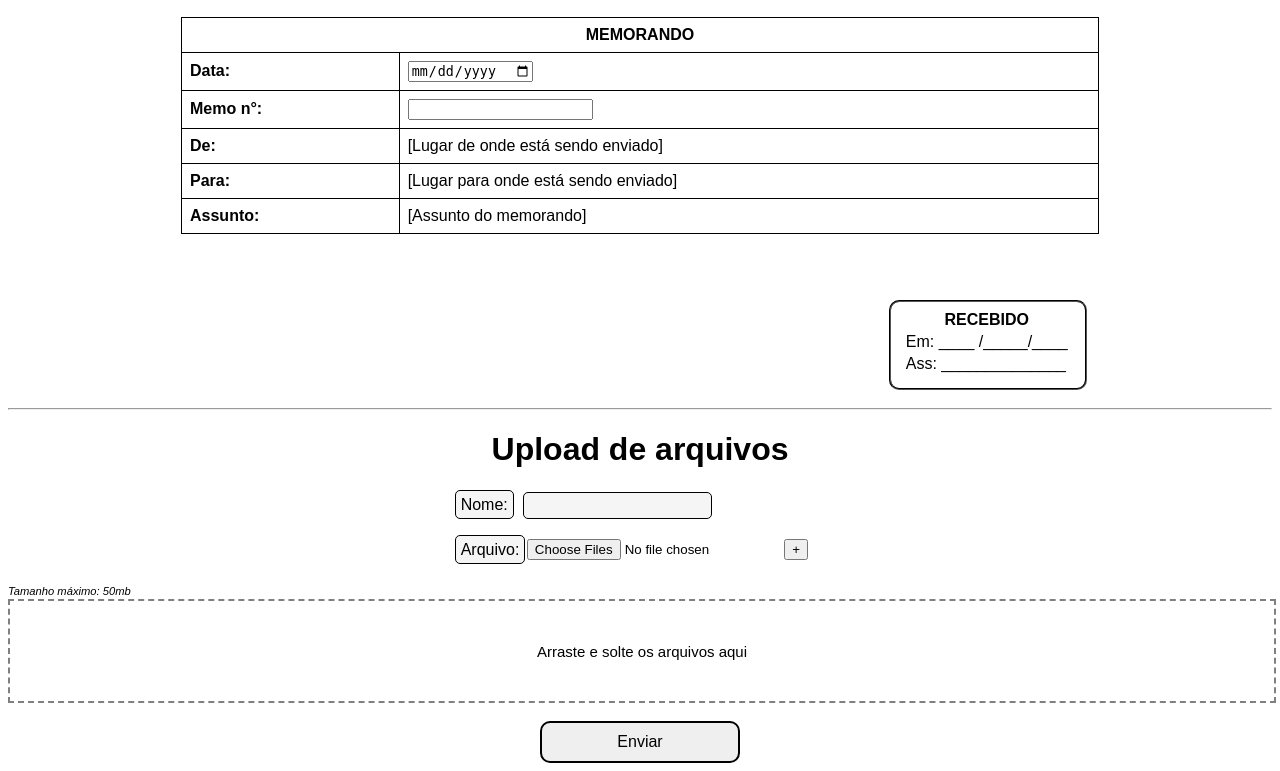
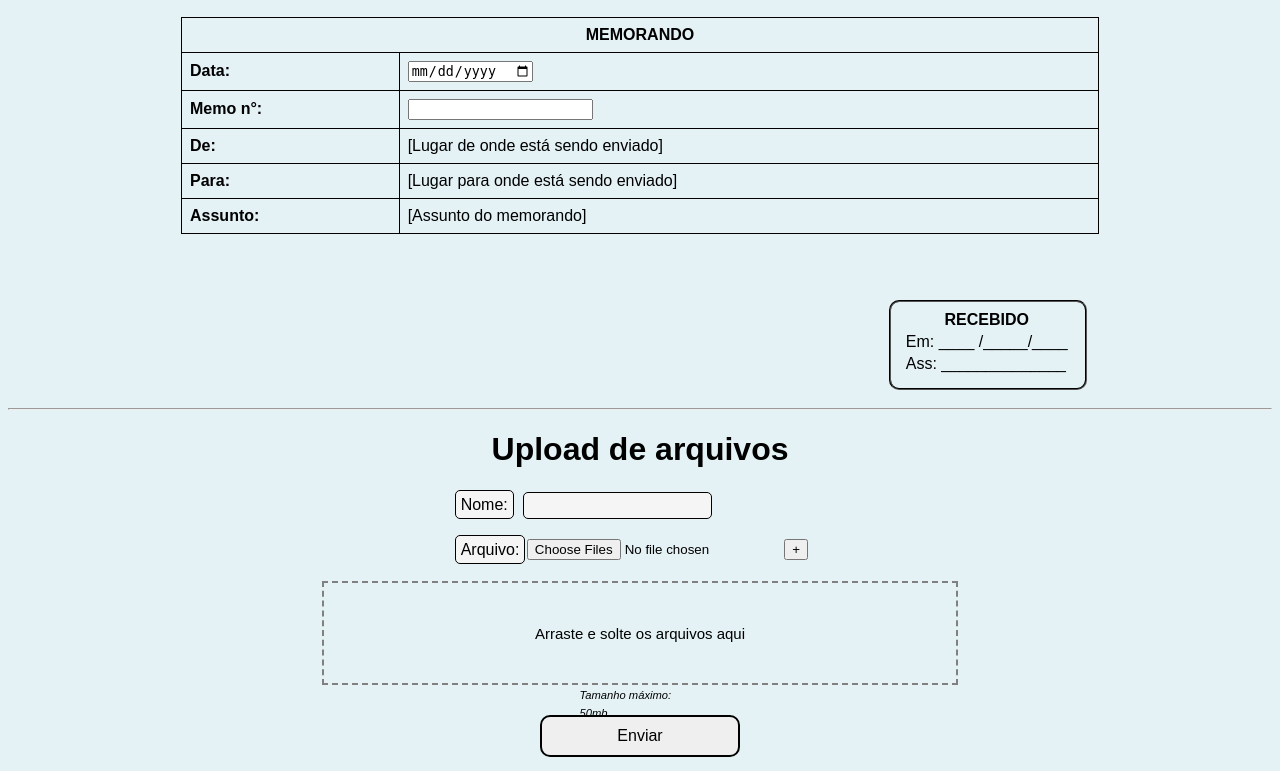
Before and after one commit to gustavonerywe/Memorando_PMNF, a Django app: template memoApp/templates/memo_main.html in a window 1280 px wide. Shown: the part 240-1011 px from the top of the page. Run offline with Django 4.2, Linux system fonts and the light colour scheme; the template is opened without the code that fills it, so the values that code supplies are empty; parts of the project's set-up code (start-up, migrations or seed data) failed here and were passed over.

Commit message:
2.2 style in body and upload-area

```diff
--- a/memoApp/static/style.css
+++ b/memoApp/static/style.css
@@ -4,6 +4,8 @@ html {
 
 body {
     font-family: Arial, sans-serif;
+    background: #add8e652;
+    color: #000000;
 }
 
 h1, h2, h3, h4, h5, h6 {
@@ -130,14 +132,20 @@ main {
 
 #drop-area {
     border: 2px dashed gray;
-    width: 100%;
+    width: 50%;
     height: 100px;
     display: flex;
     justify-content: center;
     align-items: center;
     font-size: 15px;
-    text-align: center;
+    margin: auto
   }
+
+#italic-message {
+    margin: auto;
+    width: 121px;
+    height: 12px;
+}
 
 #title-footer{
         text-align: center;
--- a/memoApp/templates/memo_main.html
+++ b/memoApp/templates/memo_main.html
@@ -95,9 +95,11 @@
     <div>
       </div>
       <br>
-      <em style="font-size: 0.7em;">Tamanho máximo: 50mb</em>
       <div id="drop-area">
         Arraste e solte os arquivos aqui
+      </div>
+      <div id="italic-message">
+        <em style="font-size: 0.7em;">Tamanho máximo: 50mb</em>
       </div>
     </div>
     <br>
```
Also changed, not shown: db.sqlite3, documents/Captura_de_Tela_2.png (deleted), 1 other file.
